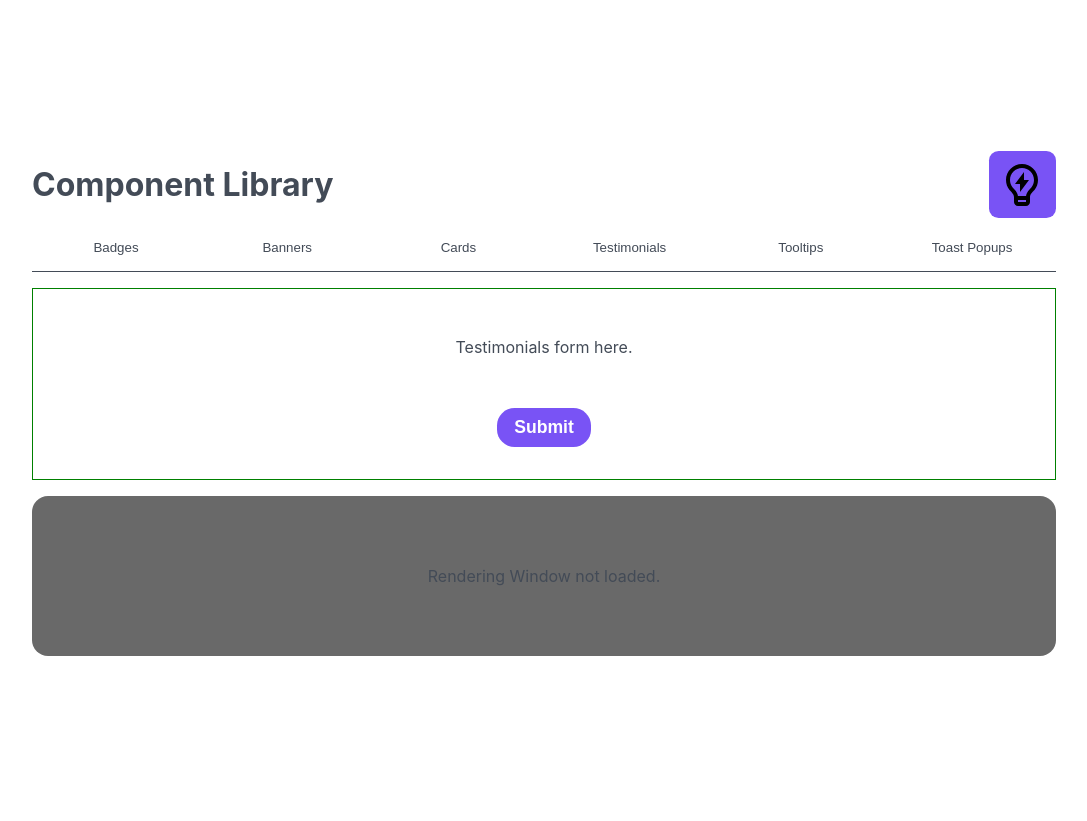
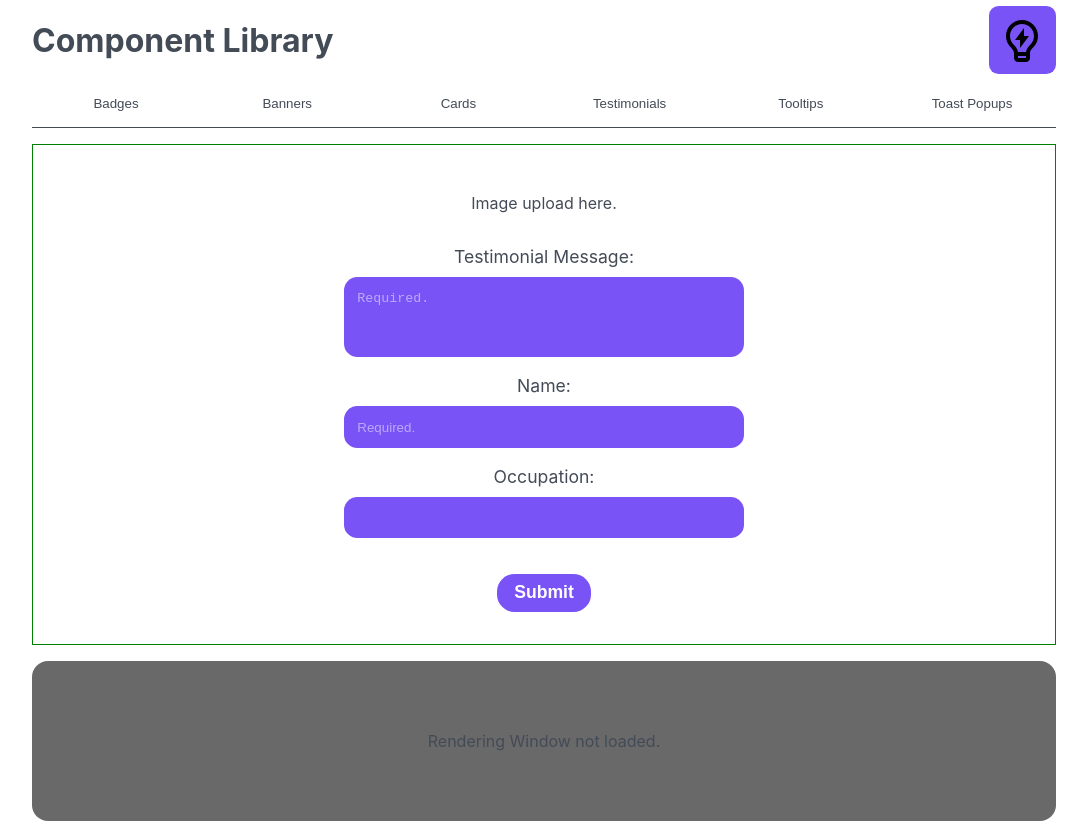
Before and after one commit to sjs-code-foundry/Component-Library, a React (Create React App) app: page / in a window 1280 px wide. Both pictures are taken after a click on the button "Testimonials". Shown: the whole page, without its empty margins (96-1183 px from the left). Before the commit the page ends 800 px from the top, so only its background shows below. Built offline with nearby package versions, Linux system fonts and the light colour scheme.

Commit message:
feat: Implement testimonial form
Image upload yet to be implemented.  Also added placeholders for required fields on other forms.

```diff
--- a/src/components/Main/Main.js
+++ b/src/components/Main/Main.js
@@ -44,6 +44,7 @@ export default function Main(props) {
               labelText="Banner Title: "
               name="banner-title"
               multiLine={false}
+              placeholder="Required."
               required={true}
             />
             <Form.Text
@@ -64,12 +65,14 @@ export default function Main(props) {
               labelText="Card Title: "
               name="card-title"
               multiLine={false}
+              placeholder="Required."
               required={true}
             />
             <Form.Text
               labelText="Card Message: "
               name="card-message"
               multiLine={true}
+              placeholder="Required."
               required={true}
             />
           </>,
@@ -77,7 +80,31 @@ export default function Main(props) {
         setRenderWindowElements(<p>Rendering Window not loaded.</p>);
         break;
       case "testimonials":
-        setFormElements(<p>Testimonials form here.</p>);
+        setFormElements(
+          <>
+            <p>Image upload here.</p>
+            <Form.Text
+              labelText="Testimonial Message: "
+              name="testimonial-message"
+              multiLine={true}
+              placeholder="Required."
+              required={true}
+            />
+            <Form.Text
+              labelText="Name: "
+              name="testimonial-name"
+              multiLine={false}
+              placeholder="Required."
+              required={true}
+            />
+            <Form.Text
+              labelText="Occupation: "
+              name="testimonial-occupation"
+              multiLine={false}
+              required={false}
+            />
+          </>,
+        );
         setRenderWindowElements(<p>Rendering Window not loaded.</p>);
         break;
       case "tooltips":
```
